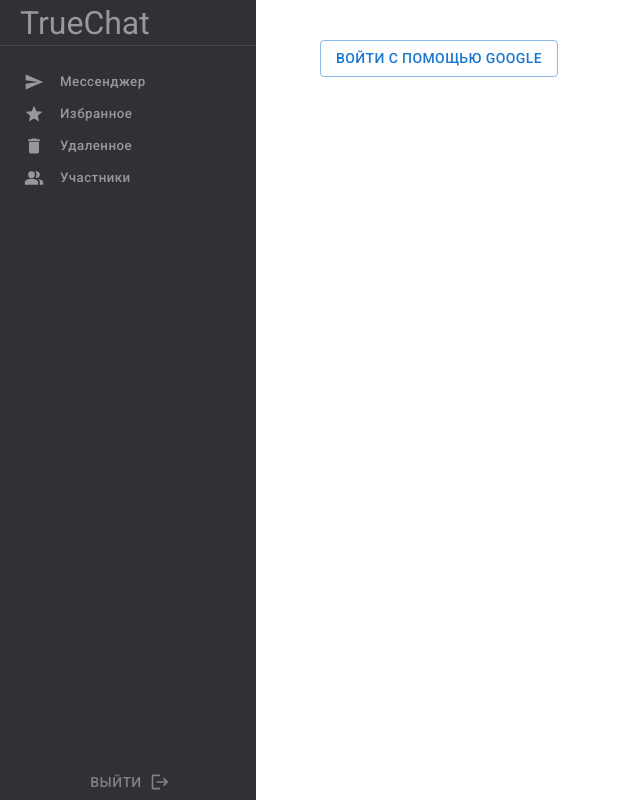
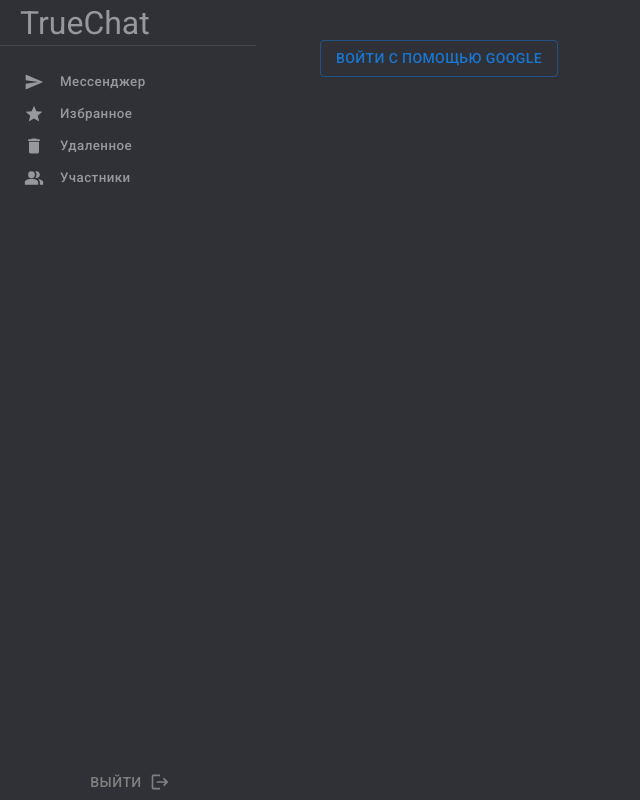
Before and after one commit to VictorTrumpel/React.ChatFirebase, a React (Create React App) app: page / in a window 1280 px wide. Shown: the whole page, without its empty margins (0-640 px from the left). Built offline with nearby package versions, Linux system fonts and the light colour scheme; no server answers.

Commit message:
[+] set max size of App

```diff
--- a/src/App.css
+++ b/src/App.css
@@ -7,10 +7,17 @@
 
 body {
   height: 100vh;
+  display: flex;
+  justify-content: center;
+  align-items: center;
+  background-color: rgb(47, 49, 54);
 }
 
 #root {
   height: 100%;
+  flex: 1;
+  max-height: 969px;
+  max-width: 1920px;
 }
 
 * {
```
